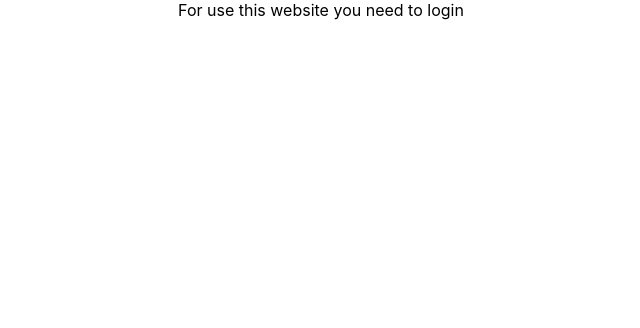
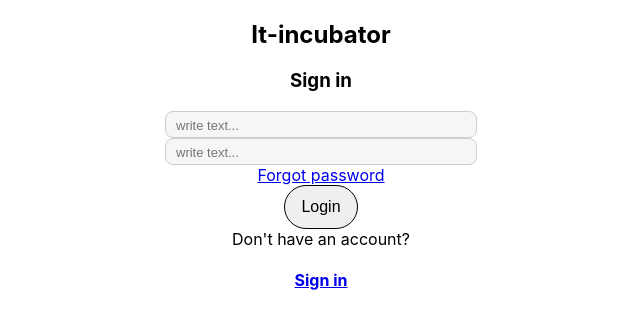
Before and after one commit to denya54/friday-project, a React (Create React App) app: page /login in a window 1280 px wide. Shown: the top 328 px of the page, without its empty margins (319-959 px from the left). Built offline with nearby package versions, Linux system fonts and the light colour scheme.

Commit message:
feat: create Login component structure

```diff
--- a/src/ui/Login/Login.tsx
+++ b/src/ui/Login/Login.tsx
@@ -1,8 +1,52 @@
+import SuperInputText from "../../SuperComponents/SuperInputText/SuperInputText";
+import {Link} from "react-router-dom";
+import SuperButton from "../../SuperComponents/SuperButton/SuperButton";
+import {useState} from "react";
 
 export const Login = () => {
+
+    const initialState = {
+        email: '',
+        password: ''
+    }
+
+    const [values, setValues] = useState({...initialState})
+
+    const onSubmit = () => {
+        console.log(values)
+    }
     return (
         <div>
-            For use this website you need to login
+            <div>
+                <h2>It-incubator</h2>
+            </div>
+
+            <div>
+                <h3>Sign in</h3>
+            </div>
+
+            <div>
+                <SuperInputText value={values.email}/>
+            </div>
+            <div>
+                <SuperInputText value={values.password}/>
+            </div>
+
+            <div>
+                <Link to='/'>Forgot password</Link>
+            </div>
+
+            <div>
+                <SuperButton onClick={onSubmit} >Login</SuperButton>
+                <div>
+                <span>
+                    Don't have an account?
+                </span>
+                    <Link to="/">
+                        <h4>Sign in</h4>
+                    </Link>
+                </div>
+            </div>
 
         </div>
     )
```
